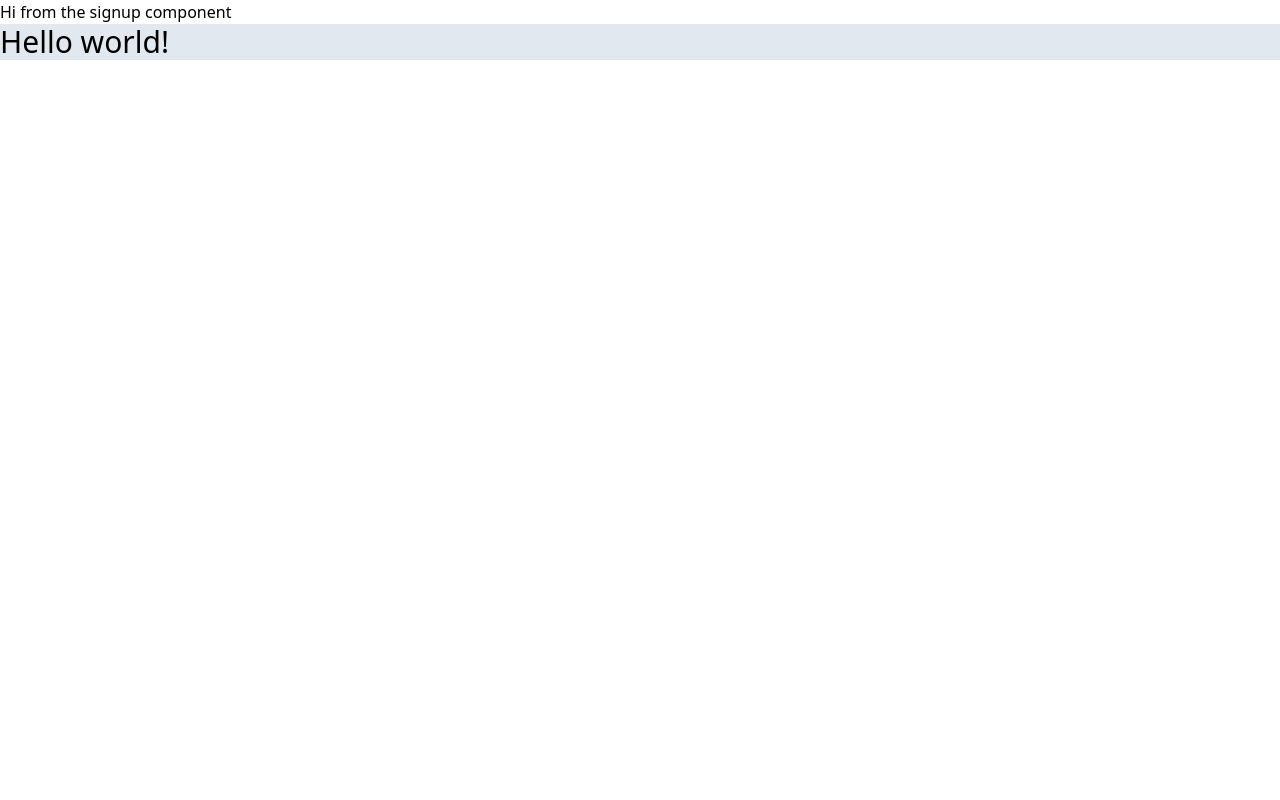
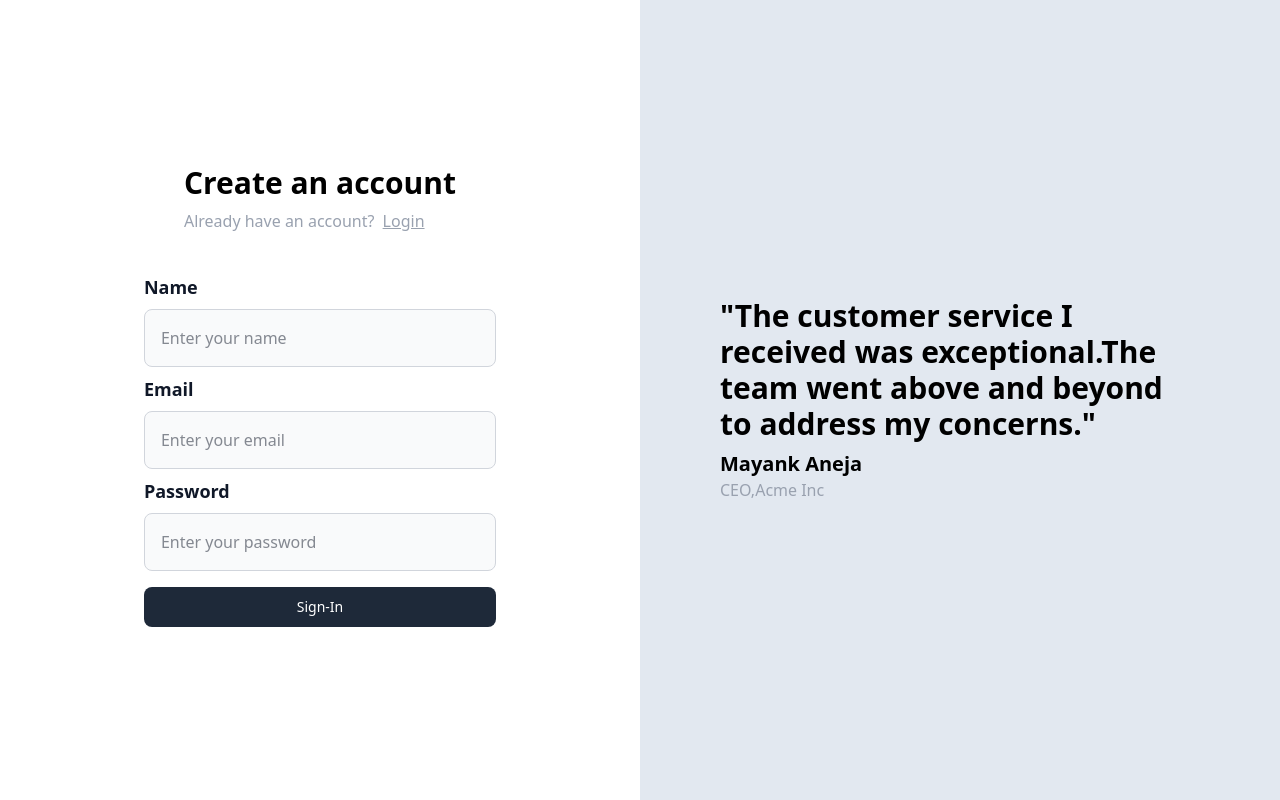
Before and after one commit to mayankaneja837/FlowNote, a React (Vite) app in the folder Frontend/: page /signup in a window 1280 px wide. Built offline with nearby package versions, Linux system fonts and the light colour scheme.

Commit message:
signup page done

```diff
--- a/Frontend/package.json
+++ b/Frontend/package.json
@@ -10,6 +10,7 @@
     "preview": "vite preview"
   },
   "dependencies": {
+    "@mayankaneja837/flownote-common": "^1.0.0",
     "@tailwindcss/vite": "^4.0.6",
     "react": "^19.0.0",
     "react-dom": "^19.0.0",
--- /dev/null
+++ b/Frontend/src/components/Auth.tsx
@@ -0,0 +1,63 @@
+import { ChangeEvent, useState } from "react"
+import { Link } from "react-router-dom"
+import { SignupInput } from "@mayankaneja837/flownote-common"
+export const Auth = ({ type }: {
+    type: "signup" | "signin"
+}) => {
+
+    const [postInputs, setPostInputs] = useState<SignupInput>({
+        name: "",
+        email: "",
+        password: ""
+    })
+    return <div className="h-screen flex flex-col justify-center">
+        <div className="flex justify-center">
+            <div>
+                <div className="px-10">
+                    <div className="text-3xl font-extrabold">
+                        Create an account
+                    </div>
+                    <div className="mt-2 text-gray-400">
+                        Already have an account? <Link className="pl-1 underline " to={"/signin"}>Login</Link>
+                    </div>
+                </div>
+                <div className="pt-8">
+                    <LabelledInput label="Name" placeholder="Enter your name" type="text" onChange={(e) => {
+                        setPostInputs({
+                            ...postInputs,
+                            name: e.target.value
+                        })
+
+                    }} />
+                    <LabelledInput label="Email" placeholder="Enter your email" type="text" onChange={(e) => {
+                        setPostInputs({
+                            ...postInputs,
+                            email: e.target.value
+                        })
+                    }} />
+                    <LabelledInput label="Password" placeholder="Enter your password" type="password" onChange={(e) => {
+                        setPostInputs({
+                            ...postInputs,
+                            password: e.target.value
+                        })
+                    }} />
+                    <button type="button" className="text-white w-full mt-4 bg-gray-800 hover:bg-gray-900 focus:outline-none focus:ring-4 focus:ring-gray-300 font-medium rounded-lg text-sm px-5 py-2.5 me-2 mb-2 dark:bg-gray-800 dark:hover:bg-gray-700 dark:focus:ring-gray-700 dark:border-gray-700">Sign-In</button>
+                </div>
+            </div>
+        </div>
+
+    </div>
+}
+
+interface LabelledInputType {
+    placeholder: string;
+    label: string;
+    onChange: (e: ChangeEvent<HTMLInputElement>) => void
+    type: string
+}
+export function LabelledInput({ placeholder, label, onChange, type }: LabelledInputType) {
+    return <div>
+        <label className="block mb-2 text-lg mt-2  text-gray-900 dark:text-black font-bold">{label}</label>
+        <input onChange={onChange} type={type} id="large-input" className="block w-full p-4 text-gray-900 border border-gray-300 rounded-lg bg-gray-50 text-base focus:ring-blue-500 focus:border-blue-500" placeholder={placeholder} />
+    </div>
+}
--- /dev/null
+++ b/Frontend/src/components/Quote.tsx
@@ -0,0 +1,19 @@
+export const Quote=()=>{
+    return <div className="bg-slate-200 h-screen flex flex-col justify-center ">
+
+    <div className=" p-20 max-w-4xl ">
+
+    <div className="text-3xl font-extrabold">
+     "The customer service I received was exceptional.The team went above and beyond to address my concerns."
+    </div>
+
+    <div className="pt-2 text-xl font-semibold ">
+        Mayank Aneja
+    </div>
+    <div className="text-gray-400">
+        CEO,Acme Inc
+    </div>
+
+ </div>
+    </div>
+}
--- a/Frontend/src/pages/Signup.tsx
+++ b/Frontend/src/pages/Signup.tsx
@@ -1,12 +1,16 @@
+import { Auth } from "../components/Auth"
+
+import { Quote } from "../components/Quote"
+
 
 export const Signup=()=>{
-    return <div>
-        Hi from the signup component
-       <div className="bg-slate-200">
+    return <div className="grid grid-cols-2 ">
+    <div>
+        <Auth />
+    </div>
+    <div className="invisible md:visible">
+    <Quote />
+    </div>
 
-       <h1 className="text-3xl ">
-      Hello world!
-    </h1>
-       </div>
     </div>
 }
```
Also changed, not shown: 2 other files (tests, documents, lock files or other folders).
